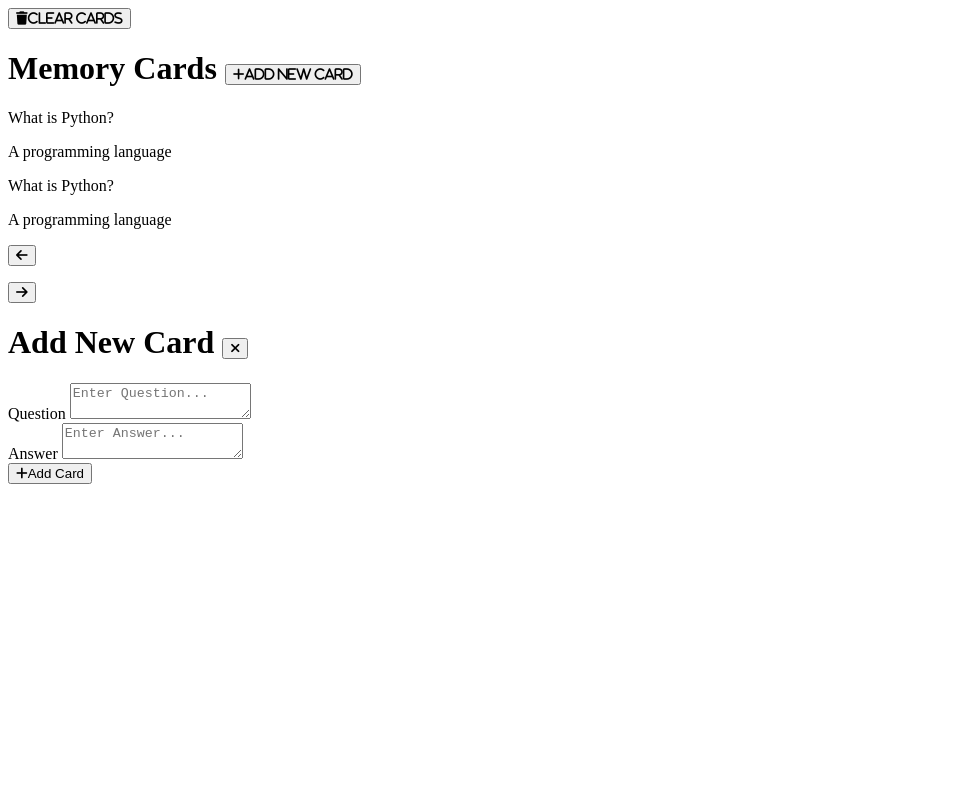
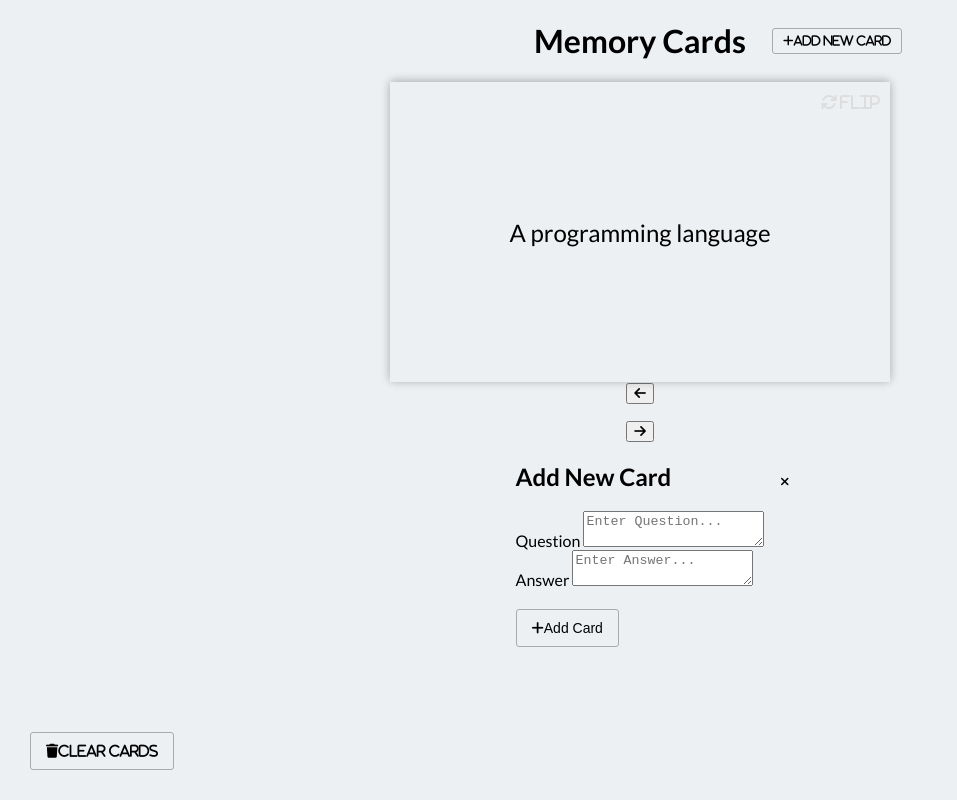
Before and after one commit to camposCode/memoryCards, a plain HTML site: page index.html in a window 1280 px wide. Shown: the whole page, without its empty margins (0-957 px from the left). Drawn offline with Linux system fonts and the light colour scheme.

Commit message:
card styled

```diff
--- a/index.html
+++ b/index.html
@@ -19,7 +19,7 @@
     </h1>
 
     <div id="cards-container" class="cards">
-        <div class="card active">
+        <div class="card active show-answer">
             <div class="inner-card">
                 <div class="inner-card-front">
                     <p>
@@ -62,11 +62,11 @@
     </div>
 
     <div id="add-container" class="add-container">
-        <h1>Add New Card
+        <h2>Add New Card
             <button id="hide" class="btn btn-small btn-ghost">
                 <i class="fas fa-times"></i>
             </button>
-        </h1>
+        </h2>
 
         <div class="form-group">
             <label for="question">Question</label>
--- a/style.css
+++ b/style.css
@@ -0,0 +1,133 @@
+@import url('https://fonts.googleapis.com/css2?family=Lato:wght@300;400;700&display=swap');
+
+
+*{
+    box-sizing: border-box;
+}
+body{
+    font-family: 'Lato', sans-serif;
+    background-color: #ecf0f3;
+    display: flex;
+    flex-direction: column;
+    align-items: center;
+    justify-content: center;
+    margin: 0;
+    overflow: hidden;
+}
+
+h1, h2{
+    position: relative;
+}
+
+h1 button,
+h2 button{
+    position: absolute;
+    right: 0;
+    transform: translate(120%, -50%);
+    z-index: 2;
+}
+
+.btn{
+    background-color: #ecf0f3;
+    border: 1px solid #aaa;
+    border-radius: 3px;
+    font-size: 14px;
+    margin-top: 20px;
+    padding: 10px 15px;
+}
+
+.btn-small{
+    font-size: 12px;
+    padding: 5px 10px;
+}
+
+.btn-ghost{
+    border: 0;
+    background-color: transparent;
+}
+
+.clear{
+    position: absolute;
+    bottom: 30px;
+    left: 30px;
+}
+
+.cards{
+    perspective: 1000px;
+    position: relative;
+    height: 300px;
+    width: 500px;
+    max-width: 100%;
+}
+
+.card{
+    position: absolute;
+    opacity: 0;
+    font-size: 1.5em;
+    top: 0;
+    left: 0;
+    height: 100%;
+    width: 100%;
+    transform: translateX(50%) rotateY(-10deg);
+    transition: transform 0.4s ease, opacity 0.4s ease;
+}
+
+.card.active{
+    cursor: pointer;
+    opacity: 1;
+    z-index: 9;
+    transform: translateX(0) rotateY(0deg);
+}
+
+.card.left{
+    transform: translateX(-50%) rotateY(10deg);
+}
+
+.inner-card{
+    box-shadow: 0 1px 10px rgba(0, 0, 0, 0.3);
+    border-radius: 4px;
+    height: 100%;
+    width: 100%;
+    position: relative;
+    transform-style: preserve-3d;
+    transition: transform 0.4s ease;
+}
+
+.card.show-answer .inner-card{
+    transform: rotateX(180deg);
+}
+
+.inner-card-front,
+.inner-card-back{
+    backface-visibility: hidden;
+    position: absolute;
+    top: 0;
+    left: 0;
+    display: flex;
+    align-items: center;
+    justify-content: center;
+    height: 100%;
+    width: 100%;
+    background-color: #ecf0f3;
+}
+
+.inner-card-front{
+    transform: rotateX(0);
+    z-index: 2;
+}
+
+.inner-card-back{
+    transform: rotateX(180deg);
+}
+
+.inner-card-front::after,
+.inner-card-back::after{
+    content: '\f021   Flip';
+    font-family: 'Font Awesome 5 Free', Lato, sans-serif;
+    position: absolute;
+    top: 10px;
+    right: 10px;
+    font-weight: bold;
+    font-size: 16px;
+    color: #ddd;
+}
```
